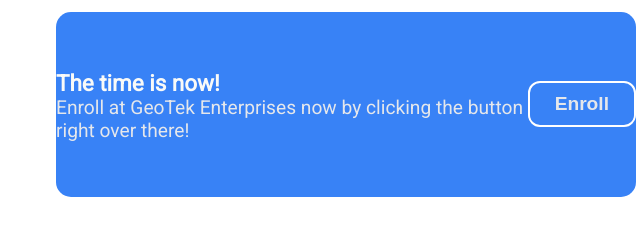
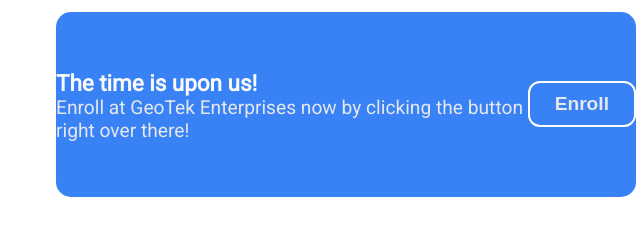
Before and after one commit to dexicus/landing-page, a plain HTML site: page index.html in a window 1280 px wide. Shown: the part 1661-1901 px from the top of the page, 294-934 px from the left. Drawn offline with Linux system fonts and the light colour scheme.

Commit message:
Change wording in CTA header

```diff
--- a/index.html
+++ b/index.html
@@ -63,7 +63,7 @@
     <div class="cta">
         <div class="cta-main">
             <div class="cta-left">
-                <h3 class="cta-heading">The time is now!</h3>
+                <h3 class="cta-heading">The time is upon us!</h3>
                 <p class="cta-text">Enroll at GeoTek Enterprises
                     now by clicking the button right over there!</p>
             </div>
```
